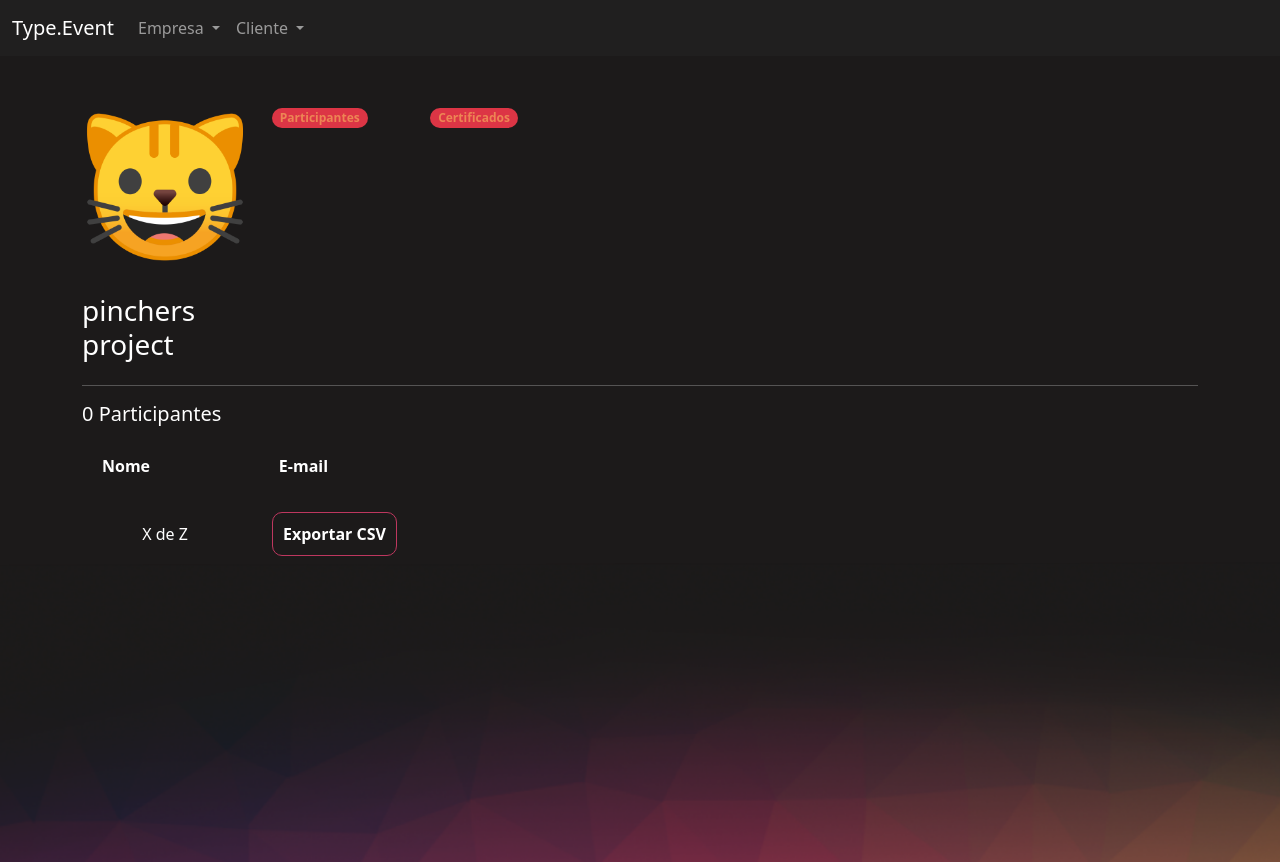
After one commit to Sergiodcdn/pythonando, a Django app: page /eventos/participantes_evento/1 in a window 1280 px wide. The commit adds this page. Run offline with Django 4.2, Linux system fonts and the light colour scheme; a user stored in the database is signed in; data comes from the database, SQL or seed files in the repository; both versions use the stored data as it was after the commit; lists and menus that the app fills with data are empty.

Commit message:
aula2 up

```diff
--- a/eventos/models.py
+++ b/eventos/models.py
@@ -4,13 +4,14 @@ from django.contrib.auth.models import User
 # Create your models here.
 
 class Evento(models.Model):
-    criador = models.ForeignKey(User, on_delete=models.DO_NOTHING)
+    criador = models.ForeignKey(User, on_delete=models.DO_NOTHING, null= True, blank= True)
     nome = models.CharField(max_length=200)
     descricao = models.TextField()
     data_inicio = models.DateField()
     data_termino = models.DateField()
     carga_horaria = models.IntegerField()
     logo = models.FileField(upload_to="logos")
+    participantes = models.ManyToManyField(User, related_name='evento_participante', null=True, blank=True)
 
     #paleta de cores
     cor_principal = models.CharField(max_length=7)
--- a/eventos/templates/gerenciar_evento.html
+++ b/eventos/templates/gerenciar_evento.html
@@ -34,7 +34,7 @@
 
             {% for evento in eventos %}
                 <tr class="{% cycle 'linha' 'linha2' %}">
-                    <td width="10%"><a href="#"><img width="100%" src="/media/{{evento.logo}}"></a></td>
+                    <td width="10%"><a href="{% url 'participantes_evento' evento.id %}"><img width="100%" src="/media/{{evento.logo}}"></a></td>
                     <td>{{evento.nome}}</td>
                     <td>{{evento.descricao}}</td>
                     <td>{{evento.data_inicio}}</td>
--- /dev/null
+++ b/eventos/templates/participantes_evento.html
@@ -0,0 +1,72 @@
+{% extends "bases/base_evento.html" %}
+{% load static %}
+
+{% block 'importacoes' %}
+    <link href="{% static 'evento/css/gerenciar_evento.css' %}" rel="stylesheet">
+{% endblock %}
+
+{% block 'conteudo' %}
+    <div class="container">
+        <br>
+        {% if messages %}
+            {% for message in messages %}
+                <div class="alert {{ message.tags }}">{{ message }}</div>
+            {% endfor %}
+        {% endif %}
+        <br>
+        <div class="row">
+            <div class="col-md-2">
+                <img width="100%" src="/media/{{evento.logo}}">
+                <br>
+                <br>
+                <h3>{{evento.nome}}</h3>
+
+            </div>
+
+            <div class="col-md">
+                <div class="row">
+                    <div class="col-md-2">
+                        <span class="badge rounded-pill text-bg-danger"><a class="link" href="">Participantes</a></span>
+                    </div>
+                    <div class="col-md-2">
+                        <span class="badge rounded-pill text-bg-danger"><a class="link" href="">Certificados</a></span>
+                    </div>
+                </div>
+            </div>
+        </div>
+        <hr>
+
+        <div class="row">
+            <h5>{{evento.participantes.all.count}} Participantes</h5>
+
+            <div class="col-md-4">
+                <table>
+                    <tr>
+                        <th>Nome</th>
+                        <th>E-mail</th>
+                    </tr>
+                    {% for participante in participantes %}
+                        <tr class="{% cycle 'linha' 'linha2' %}">
+                            <td>{{participante.username}}</td>
+                            <td>{{participante.email}}</td>
+                        </tr>
+                    {% endfor %}
+                </table>
+                <br>
+                <div class="row">
+                    <div class="col-md text-center">
+                        <p>X de Z</p>
+                    </div>
+
+                    <div class="col-md ">
+                        <a href="{% url 'gerar_csv' evento.id %}" class="btn-principal" style="text-decoration: none;">Exportar CSV</a>
+                    </div>
+                </div>
+            </div>
+
+        </div>
+
+
+    </div>
+
+{% endblock %}
--- a/eventos/urls.py
+++ b/eventos/urls.py
@@ -4,5 +4,7 @@ from . import views
 urlpatterns = [
     path('novo_evento/', views.novo_evento, name="novo_evento"),
     path('gerenciar_evento/', views.gerenciar_evento, name='gerenciar_evento'),
-    path('inscrever_evento/<int:id>/', views.inscrever_evento, name="inscrever_evento")
+    path('inscrever_evento/<int:id>/', views.inscrever_evento, name="inscrever_evento"),
+    path('participantes_evento/<int:id>', views.participantes_evento, name="participantes_evento"),
+    path('gerar_csv/<int:id>/', views.gerar_csv, name="gerar_csv"),
 ]
--- a/eventos/views.py
+++ b/eventos/views.py
@@ -5,6 +5,11 @@ from .models import Evento
 from django.urls import reverse
 from django.contrib import messages
 from django.contrib.messages import constants
+from django.http import Http404
+import csv
+from secrets import token_urlsafe
+import os
+from django.conf import settings
 
 # Create your views here.
 @login_required
@@ -43,6 +48,7 @@ def novo_evento(request):
         return redirect(reverse('novo_evento'))
 
 
+@login_required
 def gerenciar_evento(request):
     if request.method == 'GET':
         nome = request.GET.get('nome')
@@ -51,7 +57,41 @@ def gerenciar_evento(request):
             eventos = eventos.filter(nome__contains = nome)
         return render(request, 'gerenciar_evento.html', {'eventos': eventos})
 
+
+@login_required
 def inscrever_evento(request, id):
     evento = get_object_or_404(Evento, id = id)
     if request.method == "GET":
-        return render(request, 'inscrever_evento.html')
+        return render(request, 'inscrever_evento.html',  {'evento': evento})
+    elif request.method == "POST":
+        evento.participantes.add(request.user)
+        evento.save()
+
+        messages.add_message(request, constants.SUCCESS, 'Inscrição realizada com sucesso')
+
+        return redirect(f'/eventos/inscriver_evento/{evento.id}/')
+
+def participantes_evento(request, id):
+    evento = get_object_or_404(Evento, id = id)
+    if not evento.criador == request.user:
+        raise Http404('Esse evento não é seu')
+    if request.method == "GET":
+        participantes = evento.participantes.all()
+        return render(request, 'participantes_evento.html', {'participantes': participantes, 'evento': evento})
+
+def gerar_csv(request, id):
+    evento = get_object_or_404(Evento, id = id)
+    if not evento.criador == request.user:
+        raise Http404('Esse evento não é seu')
+    participantes = evento.participantes.all()
+
+    token = f'{token_urlsafe(6)}.csv'
+    path = os.path.join(settings.MEDIA_ROOT, token)
+
+    with open(path, 'w') as arq:
+        writer = csv.writer(arq, delimiter=',')
+        for participante in participantes:
+            x = (participante.username, participante.email)
+            writer.writerow(x)
+
+    return redirect(f'/media/{token}')
```
Also changed, not shown: eventos/templates/inscrever_evento.html (+13 -2 lines), db.sqlite3, eventos/migrations/0002_evento_participantes_alter_evento_criador.py (added), media/logos/cartaz1.jpg (added), media/logos/karate_silhouette.png (added).
